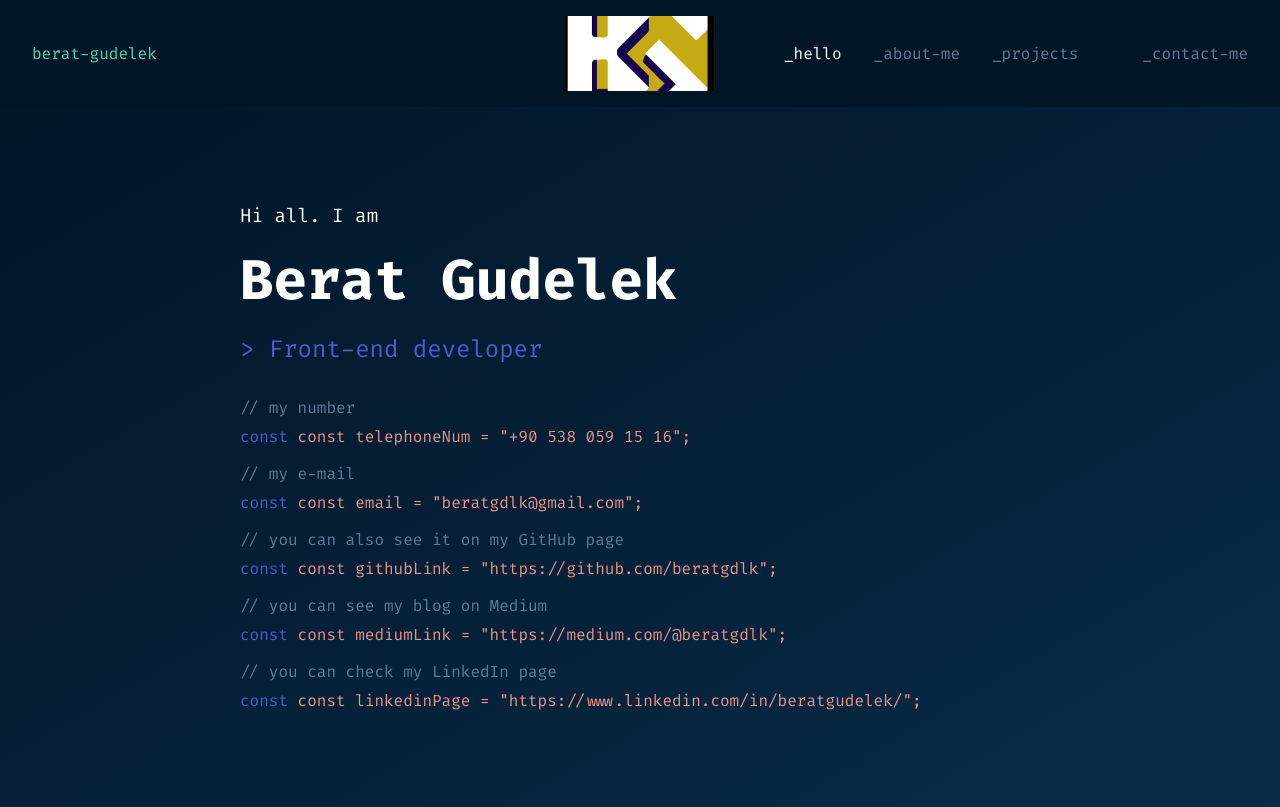
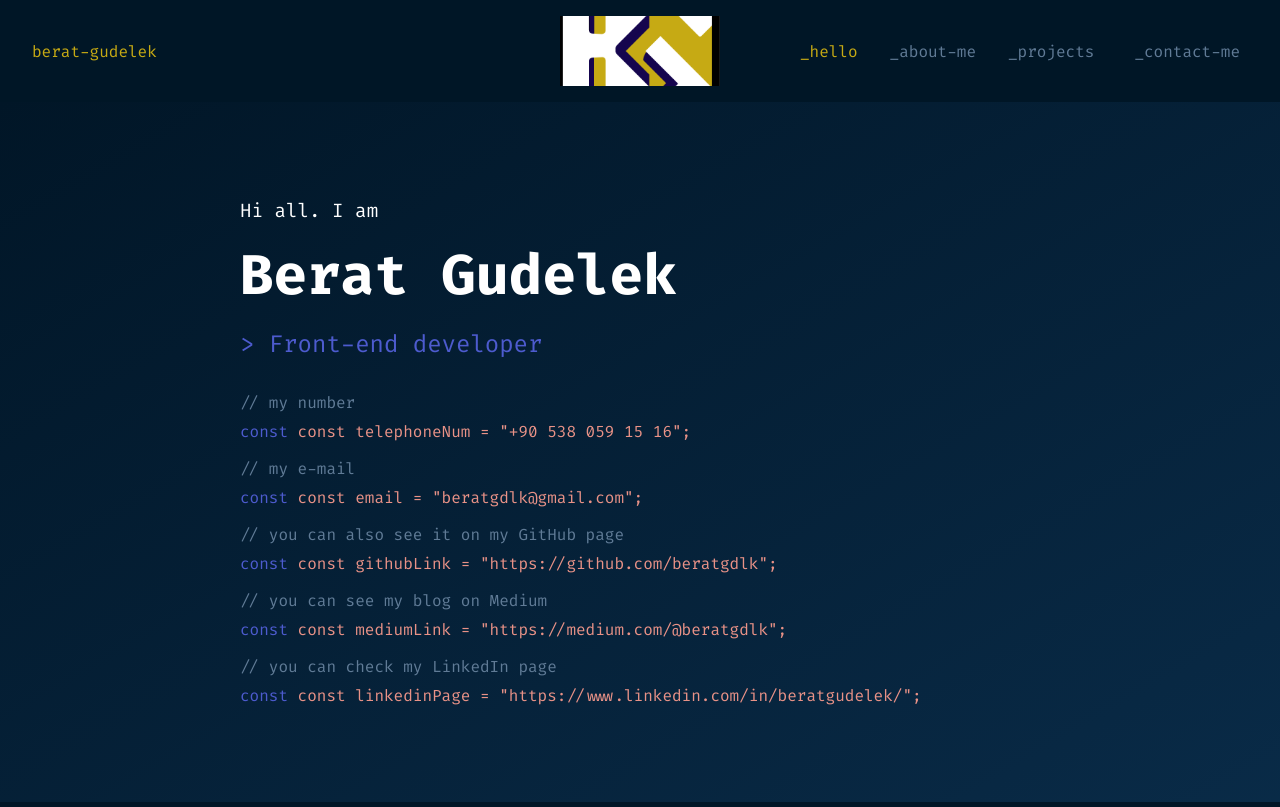
Before and after one commit to beratgdlk/bg-portfolio, a React (Vite) app: page / in a window 1280 px wide. Built offline with nearby package versions, Linux system fonts and the light colour scheme.

Commit message:
navbar.scss updated

```diff
--- a/src/components/Navbar/Navbar.scss
+++ b/src/components/Navbar/Navbar.scss
@@ -9,7 +9,7 @@
   background-color: rgba(1, 22, 39, 0.84);
 
   &__left {
-    color: $primary-green;
+    color: #C6AA14;
     font-family: $font-family-base;
   }
 
@@ -19,30 +19,34 @@
     padding: 0 2rem;
 
     .navbar__logo {
-      width: 150px;
-      height: 75px;
+      width: 160px;
+      height: 70px;
       object-fit: cover;
     }
+
+
+
+
   }
-
 
   &__right {
     display: flex;
     justify-content: flex-end;
-    gap: 2rem;
+    gap: 1rem;
 
     a {
       color: $text-color;
       text-decoration: none;
       font-family: $font-family-base;
       transition: color 0.3s ease;
+      padding: 0 0.5rem;
 
       &:hover, &.active {
-        color: $white;
+        color: #C6AA14;
       }
 
       &.contact-link {
-        margin-left: 2rem;
+        margin-left: 0.5rem;
       }
     }
   }
```
